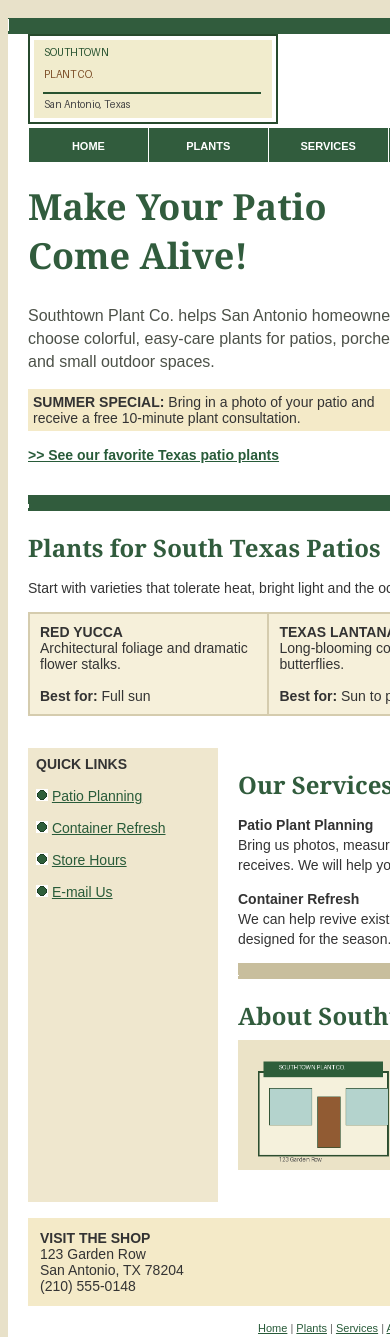
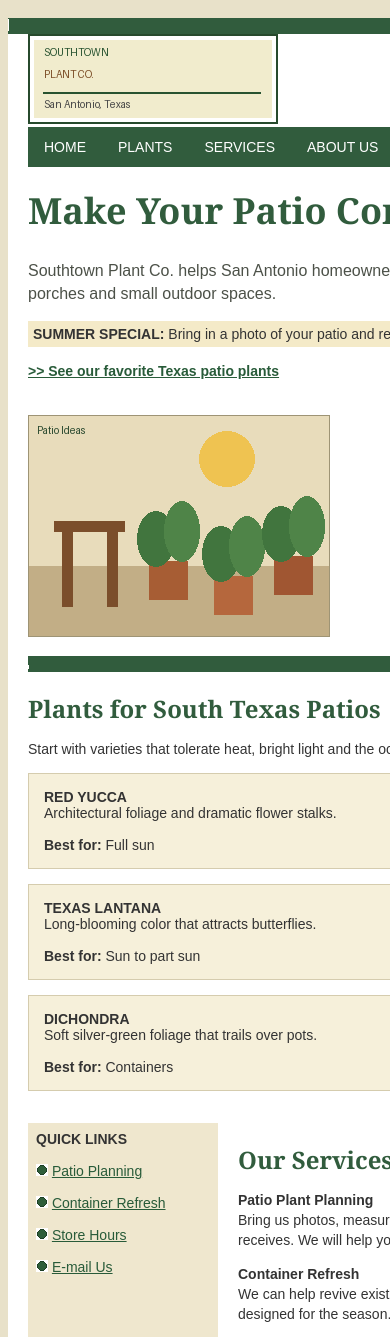
Before and after one commit to jacquelinenayeli-del/WebWorks-Studio, a plain HTML site: page legacy-modernization/index.html in a window 390 px wide. Shown: the top 1337 px of the page. Drawn offline with Linux system fonts and the light colour scheme.

Commit message:
Week 3: Add responsive Grid and Flexbox layouts

```diff
--- a/legacy-modernization/css/site.css
+++ b/legacy-modernization/css/site.css
@@ -10,10 +10,12 @@ body {
   background-color: #e8e1c9;
   color: #333333;
 }
+
 .contact-info {
   font-family: Arial, Helvetica, sans-serif;
   font-size: 13px;
 }
+
 p {
   font-family: Arial, Helvetica, sans-serif;
   font-size: 14px;
@@ -39,6 +41,24 @@ h2 {
   margin-bottom: 8px;
 }
 
+.main-nav {
+  display: flex;
+  flex-wrap: wrap;
+  background-color: #315C3D;
+}
+
+.main-nav a {
+  color: #FFFFFF;
+  padding: 12px 16px;
+  text-decoration: none;
+}
+
+.main-nav a:link,
+.main-nav a:visited {
+  color: #FFFFFF;
+}
+
+
 .navcell {
   background-color: #315C3D;
   height: 34px;
@@ -57,8 +77,22 @@ h2 {
   color: #FFF3B8;
 }
 
+
+.intro-grid {
+  display: grid;
+  grid-template-columns: minmax(0, 1fr);
+  gap: 20px;
+}
+@media (min-width: 800px) {
+  .intro-grid {
+    grid-template-columns: minmax(0, 3fr) minmax(0, 2fr);
+  }
+}
+
 .photo {
   border: 1px solid #9E9475;
+  max-width: 100%;
+  height: auto;
 }
 
 .footertext {
@@ -97,3 +131,22 @@ a:active {
 a:hover {
   color: #993300;
 }
+
+/* New plant grid styles */
+.plant-grid {
+  display: grid;
+  grid-template-columns: minmax(0, 1fr);
+  gap: 15px;
+}
+
+.plant-card {
+background-color: #F6F0DA;
+  border: 1px solid #D5CCAE;
+  padding: 15px;
+}
+
+@media (min-width: 800px) {
+  .plant-grid {
+    grid-template-columns: repeat(3, minmax(0, 1fr));
+  }
+}
--- a/legacy-modernization/index.html
+++ b/legacy-modernization/index.html
@@ -11,7 +11,7 @@
 
 <center>
 
-<table width="760" border="0" cellspacing="0" cellpadding="0" bgcolor="#FFFFFF">
+<table width="100%" border="0" cellspacing="0" cellpadding="0" bgcolor="#FFFFFF">
   <tr>
     <td colspan="3" height="12" bgcolor="#315C3D">
       <img src="images/spacer.gif" width="1" height="12" alt="">
@@ -22,7 +22,7 @@
     <td width="20"><img src="images/spacer.gif" width="20" height="1" alt=""></td>
     <td width="720">
 
-      <table width="720" border="0" cellspacing="0" cellpadding="0">
+      <table width="100%" border="0" cellspacing="0" cellpadding="0">
         <tr>
           <td width="270" valign="middle">
             <a href="index.html"><img src="images/logo.gif" width="250" height="90" border="0" alt="Southtown Plant Company"></a>
@@ -36,22 +36,19 @@
         </tr>
       </table>
 
-      <table width="720" border="0" cellspacing="1" cellpadding="0" bgcolor="#FFFFFF">
-        <tr>
-          <td class="navcell" width="120" align="center"><a href="index.html">HOME</a></td>
-          <td class="navcell" width="120" align="center"><a href="#plants">PLANTS</a></td>
-          <td class="navcell" width="120" align="center"><a href="#services">SERVICES</a></td>
-          <td class="navcell" width="120" align="center"><a href="#about">ABOUT US</a></td>
-          <td class="navcell" width="120" align="center"><a href="#visit">VISIT US</a></td>
-          <td class="navcell" width="120" align="center"><a href="mailto:hello@example.com">E-MAIL</a></td>
-        </tr>
-      </table>
+      <nav class="main-nav">
+  <a href="index.html">HOME</a>
+  <a href="#plants">PLANTS</a>
+  <a href="#services">SERVICES</a>
+  <a href="#about">ABOUT US</a>
+  <a href="#visit">VISIT US</a>
+  <a href="mailto:hello@example.com">E-MAIL</a>
+</nav>
 
       <img src="images/spacer.gif" width="1" height="16" alt="">
 
-      <table width="720" border="0" cellspacing="0" cellpadding="0">
-        <tr>
-          <td width="420" valign="top">
+      <div class="intro-grid">
+        <div class="intro-content">
             <h1>Make Your Patio Come Alive!</h1>
 
             <p class="intro">
@@ -71,16 +68,13 @@
             </table>
 
             <p><a href="#plants"><b>&gt;&gt; See our favorite Texas patio plants</b></a></p>
-          </td>
-
-          <td width="20"><img src="images/spacer.gif" width="20" height="1" alt=""></td>
-
-          <td width="280" valign="top" align="right">
+</div>
+          <div class="intro-image">
             <img src="images/patio.gif" width="300" height="220"
-                 alt="Sunny patio with potted plants and a chair" class="photo">
-          </td>
-        </tr>
-      </table>
+                 alt="Sunny patio with potted plants and a chair"
+                 class="photo">
+          </div>
+          </div>
 
       <br>
 
@@ -96,27 +90,25 @@
         Start with varieties that tolerate heat, bright light and the occasional forgotten watering day.
       </p>
 
-      <table width="720" border="1" bordercolor="#D5CCAE" cellspacing="0" cellpadding="10">
-        <tr bgcolor="#F6F0DA">
-          <td width="240" valign="top">
+     <div class="plant-grid">
+          <div class="plant-card">
             <b><span>RED YUCCA</span></b><br>
             Architectural foliage and dramatic flower stalks.<br><br>
             <span><b>Best for:</b> Full sun</span>
-          </td>
+          </div>
 
-          <td width="240" valign="top">
+          <div class="plant-card">
             <b><span>TEXAS LANTANA</span></b><br>
             Long-blooming color that attracts butterflies.<br><br>
             <span><b>Best for:</b> Sun to part sun</span>
-          </td>
+          </div>
 
-          <td width="240" valign="top">
+          <div class="plant-card">
             <b><span>DICHONDRA</span></b><br>
             Soft silver-green foliage that trails over pots.<br><br>
             <span><b>Best for:</b> Containers</span>
-          </td>
-        </tr>
-      </table>
+          </div>
+        </div>
 
       <br><br>
 
```
Also changed, not shown: week02-better-builer/css/site.css (+8 -0 lines), legacy-modernization/README.md.
